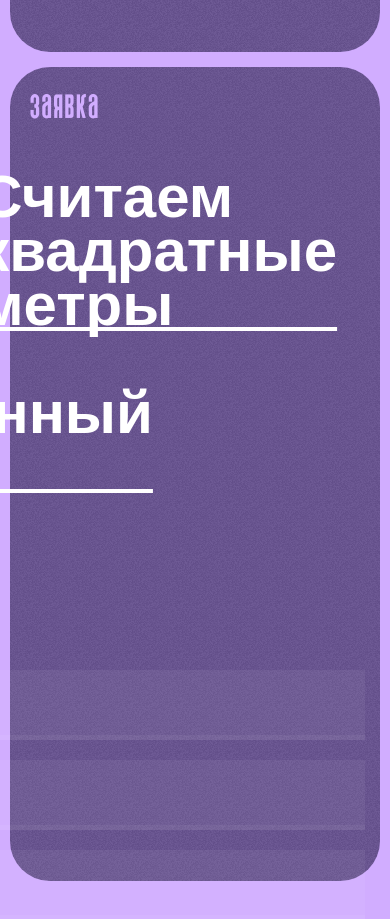
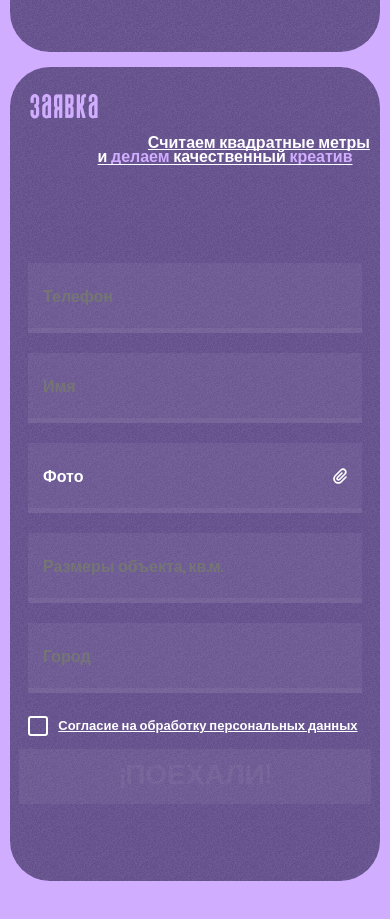
Before and after one commit to promise-52/graffiti, a React (Vite) app: page / in a window 390 px wide. Shown: the part 1639-2558 px from the top of the page. After the commit the page ends 2535 px from the top, so only its background shows below. Built offline with nearby package versions, Linux system fonts and the light colour scheme.

Commit message:
feat(Form): responsive

```diff
--- a/src/components/common/Form/Form.scss
+++ b/src/components/common/Form/Form.scss
@@ -8,13 +8,30 @@
   flex-direction: column;
 
   &-header-container {
-    margin-top: 106px;
-    margin-right: 43px;
+    margin: 106px 43px;
+    @media screen and (max-width: 980px) {
+      margin: 106px 20px;
+    }
+    @media screen and (max-width: 540px) {
+      margin: 70px 10px 10px 10px;
+    }
     display: flex;
     flex-direction: column;
   }
   &-header {
     font-size: 60px;
+    @media screen and (max-width: 1250px) {
+      font-size: 40px;
+    }
+    @media screen and (max-width: 700px) {
+      font-size: 30px;
+    }
+    @media screen and (max-width: 540px) {
+      font-size: 25px;
+    }
+    @media screen and (max-width: 400px) {
+      font-size: 16px;
+    }
     font-weight: 800;
     line-height: 90%;
     font-style: normal;
@@ -23,6 +40,9 @@
 
     &.last {
       margin-right: 184px;
+      @media screen and (max-width: 980px) {
+        margin-right: 5%;
+      }
     }
     b {
       color: $primary-color;
@@ -31,6 +51,13 @@
 
   &-input-line {
     display: flex;
+    @media screen and (max-width: 540px) {
+      flex-direction: column;
+      .input {
+        width: 95% !important;
+        margin: 10px auto;
+      }
+    }
     div {
       margin: 10px 5px;
     }
@@ -38,9 +65,12 @@
 
   &-input-container {
     align-self: flex-end;
-    margin-top: 163px;
     margin-right: 10px;
 
     width: 935px;
+    @media screen and (max-width: 980px) {
+      margin: auto;
+      width: 95%;
+    }
   }
 }
--- a/src/components/common/Form/components/ConfirmButton/ConfirmButton.scss
+++ b/src/components/common/Form/components/ConfirmButton/ConfirmButton.scss
@@ -21,6 +21,10 @@
   }
 
   font-size: 40px;
+  @media screen and (max-width: 540px) {
+    font-size: 28px;
+    padding: 15px;
+  }
   font-style: normal;
   font-weight: 800;
   line-height: 90%;
--- a/src/scss/_font.scss
+++ b/src/scss/_font.scss
@@ -39,11 +39,18 @@
   &:before {
     background-color: $font-white;
     content: '';
-    height: 4px;
     position: absolute;
     bottom: 4px;
     left: 50%;
     transform: translateX(-50%);
     width: 100%;
+    @media screen and (max-width: 700px) {
+      height: 3px;
+      bottom: 1px;
+    }
+    @media screen and (max-width: 400px) {
+      height: 1px;
+      bottom: 1px;
+    }
   }
 }
```
